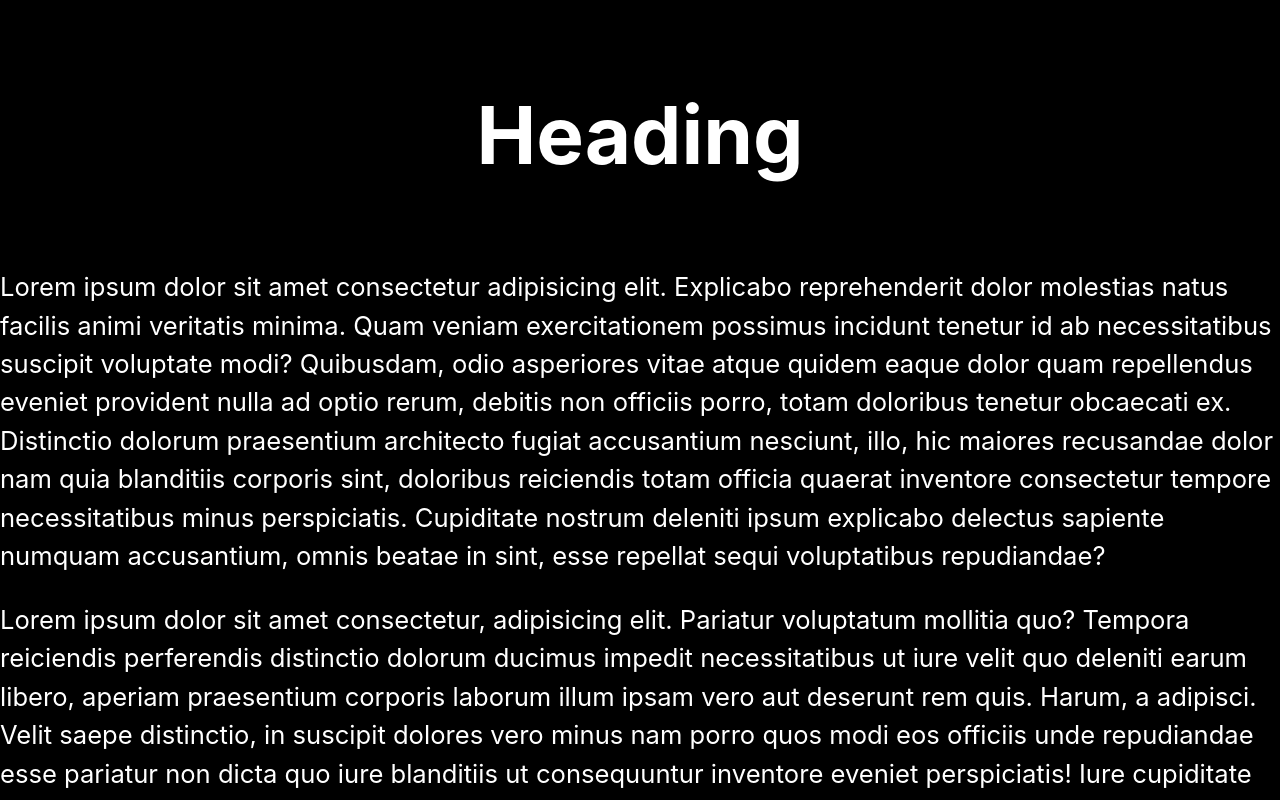
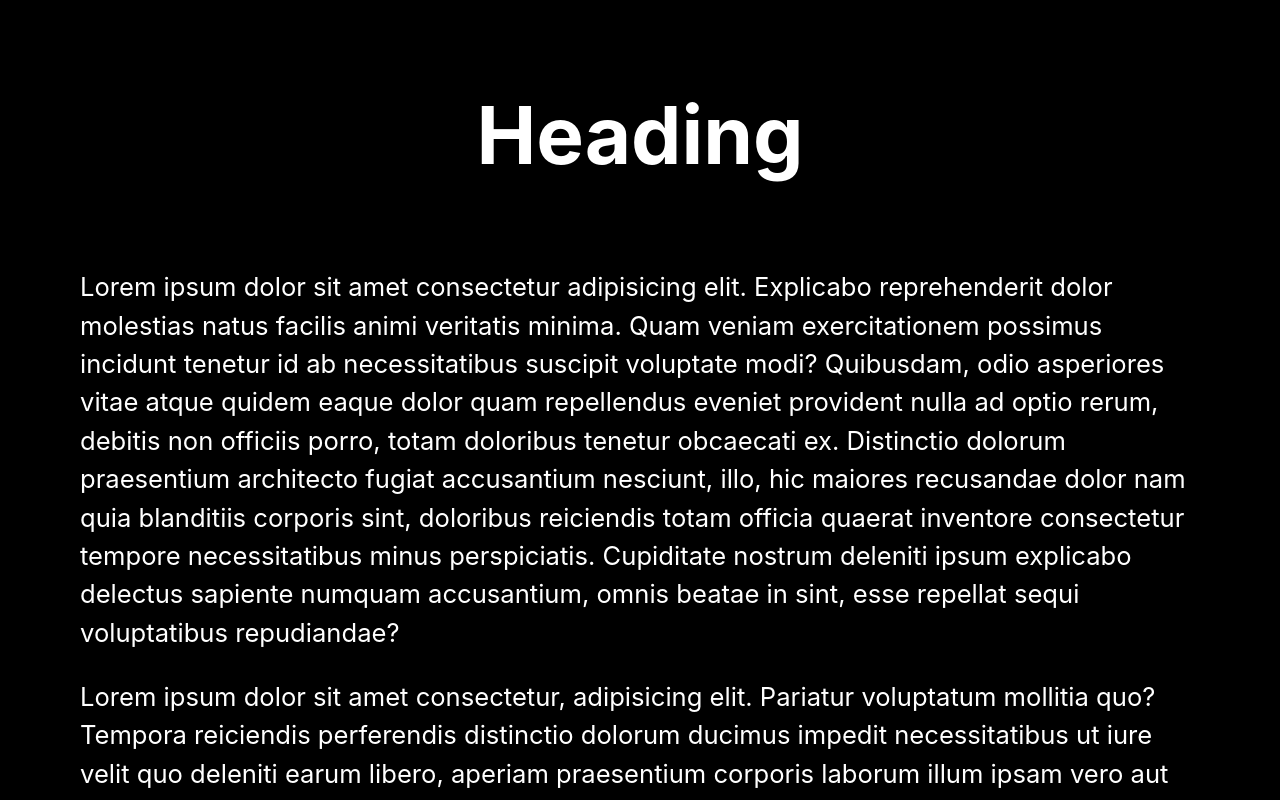
Before and after one commit to d-e-v-esh/momentum-scrolling-framer-motion, a Next.js app: page / in a window 1280 px wide. Shown: the top 800 px of the page. Built offline with nearby package versions, Linux system fonts and the light colour scheme.

Commit message:
feat: add padding in paragraph

```diff
--- a/src/styles/globals.css
+++ b/src/styles/globals.css
@@ -20,8 +20,7 @@ p {
   line-height: 2.4rem;
   font-weight: 400;
   color: #fff;
-  margin: 0;
-  padding: 0;
+  margin: 0rem 5rem 0rem 5rem;
   margin-bottom: 1.6rem;
 }
 
@@ -41,7 +40,7 @@ a {
 }
 
 .site-body {
-  width: 100rem;
+  max-width: 100rem;
 }
 
 .scroll-container {
```
